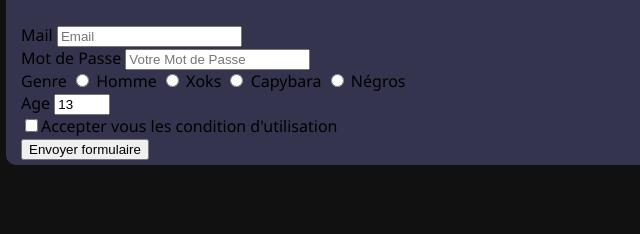
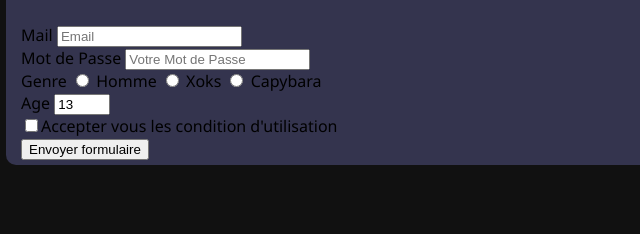
Before and after one commit to CaveDeTemmie/BiographieChoko, a website with bundled scripts: page index.html in a window 1280 px wide. Shown: the part 561-795 px from the top of the page, 318-958 px from the left. Built offline with nearby package versions, Linux system fonts and the light colour scheme.

Commit message:
Update index.html
Signed-off-by: ChokoJoestar <mohamedboulidam680@gmail.com>

```diff
--- a/index.html
+++ b/index.html
@@ -103,8 +103,6 @@
          <label for="homme">Xoks</label>
          <input type="radio" name="genre" id="capybara" value="Capybara">
          <label for="homme">Capybara</label>
-         <input type="radio" name="genre" id="toutsaufhumain" value="Nègre">
-         <label for="homme">Négros</label>
          <br>
          <label for="age">Age</label>
          <input type="number" min="1" max="99" step="1" value="13">
```
